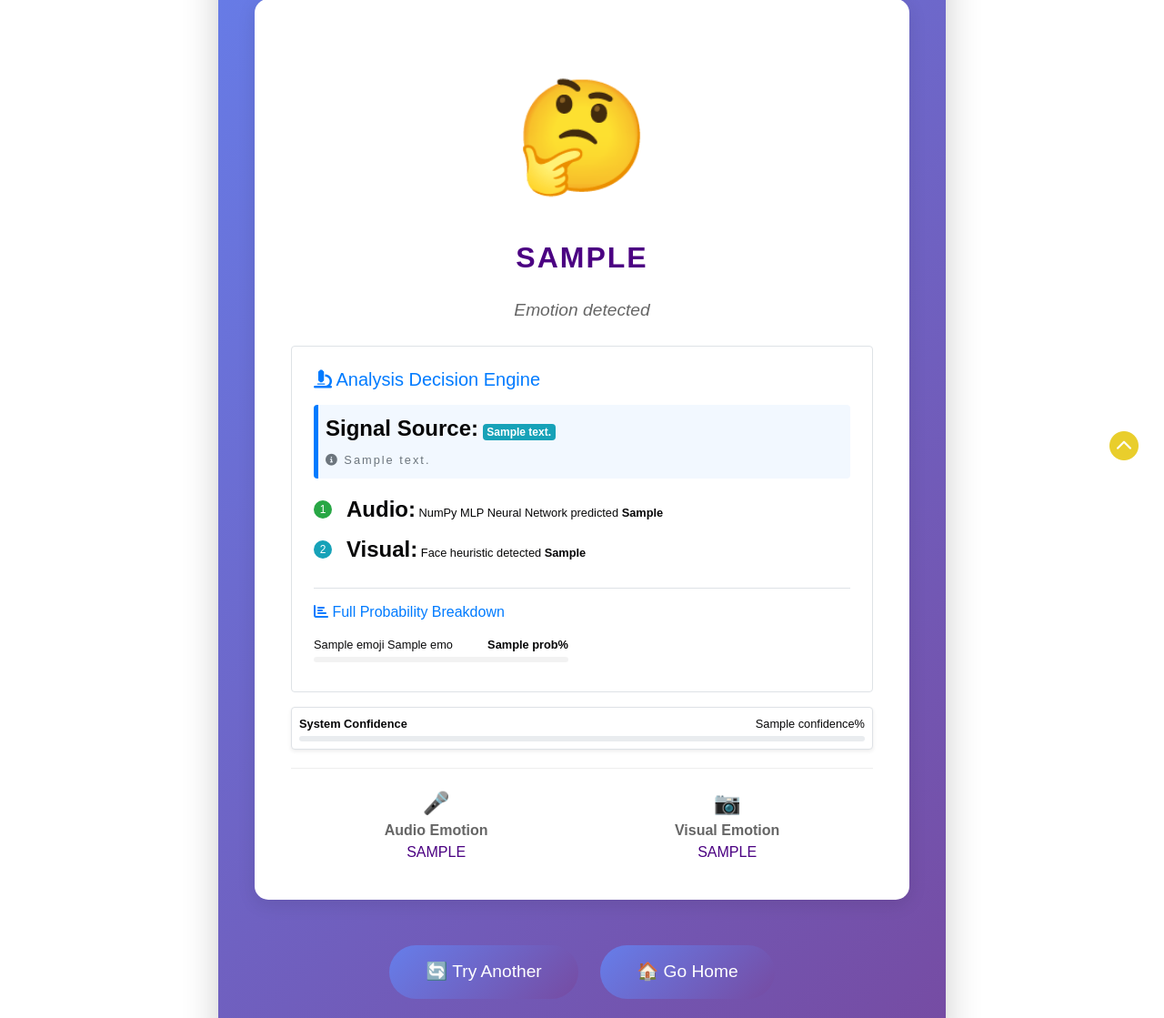
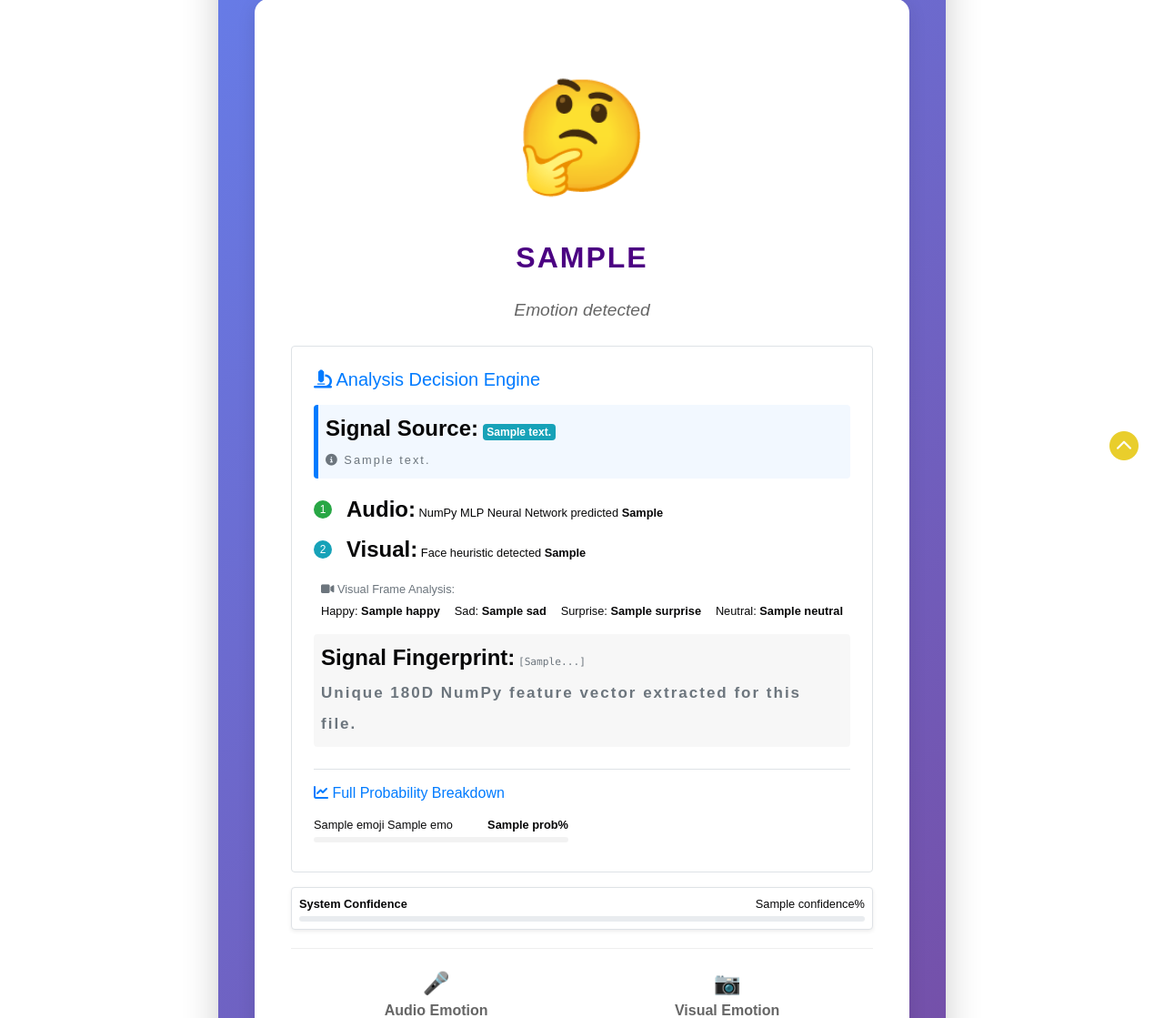
Before and after one commit to pr540/capestone-project-1, a Flask app: template templates/result.html in a window 1280 px wide. Shown: the part 260-1379 px from the top of the page at 91% size. Run offline with Flask 3, Linux system fonts and the light colour scheme; the template is opened without the code that fills it: most values are stand-ins (such as "Sample title", 1, 10 or a date in 2020); some libraries are stand-ins or nearby versions; some web fonts are replaced.

Commit message:
Fix model class mismatch and add detailed analysis path

```diff
--- a/analysis.py
+++ b/analysis.py
@@ -13,7 +13,7 @@ except ImportError:
 
 detector = {}
 model = None
-emotions = ['angry', 'disgust', 'fear', 'happy', 'neutral', 'ps', 'sad', 'surprise']
+emotions = ['angry', 'disgust', 'fear', 'happy', 'neutral', 'ps', 'sad']
 
 def get_detector():
     global detector
--- a/app.py
+++ b/app.py
@@ -148,16 +148,17 @@ def predict():
                         final_emo, final_conf, note = audio_emo, au_conf, "Audio-only analysis"
 
             # Prepare all emotions for breakdown
-            emotions_order = ['angry', 'disgust', 'fear', 'happy', 'neutral', 'ps', 'sad', 'surprise']
-            emoji_map = {'angry':'😠', 'disgust':'🤢', 'fear':'😨', 'happy':'😊', 'neutral':'😐', 'ps':'🤩', 'sad':'😢', 'surprise':'😲'}
+            emotions_order = ['angry', 'disgust', 'fear', 'happy', 'neutral', 'ps', 'sad']
+            emoji_map = {'angry':'😠', 'disgust':'🤢', 'fear':'😨', 'happy':'😊', 'neutral':'😐', 'ps':'🤩', 'sad':'😢'}
             label_map = {'ps': 'Pleasant Surprise'}
 
             for i, emo_id in enumerate(emotions_order):
-                prob = float(probs[i])
-                all_emotions_data.append({
-                    'id': emo_id, 'name': label_map.get(emo_id, emo_id).capitalize(),
-                    'emoji': emoji_map.get(emo_id, '❓'), 'prob': round(prob * 100, 1)
-                })
+                if i < len(probs):
+                    prob = float(probs[i])
+                    all_emotions_data.append({
+                        'id': emo_id, 'name': label_map.get(emo_id, emo_id).capitalize(),
+                        'emoji': emoji_map.get(emo_id, '❓'), 'prob': round(prob * 100, 1)
+                    })
             all_emotions_data = sorted(all_emotions_data, key=lambda x: x['prob'], reverse=True)
 
         # DB Storage
@@ -181,9 +182,15 @@ def predict():
             try: os.unlink(audio_path)
             except: pass
 
-    return render_template('result.html', predicted_emotion=final_emo, confidence=round(final_conf*100,1),
-                         visual_emotion=vis_emo, audio_emotion=audio_emo, note=note,
-                         all_emotions=all_emotions_data)
+        # Feature hint for the UI to show path differences
+        feat_hint = ""
+        if 'probs' in locals() and len(X) > 0:
+            feat_hint = ", ".join([f"{v:.2f}" for v in X[:5]]) # First 5 samples
+
+        return render_template('result.html', predicted_emotion=final_emo, confidence=round(final_conf*100,1),
+                             visual_emotion=vis_emo, audio_emotion=audio_emo, note=note,
+                             all_emotions=all_emotions_data, vis_stats=locals().get('vis_stats', {}),
+                             feat_hint=feat_hint)
 
 if __name__ == '__main__':
     try:
--- a/templates/result.html
+++ b/templates/result.html
@@ -159,8 +159,30 @@
       {% endif %}
 
       {% if all_emotions %}
+      {% if vis_stats %}
+      <div class="analysis-step mb-2 p-2 rounded" style="background: rgba(255,255,255,0.4);">
+        <div class="small text-muted mb-1"><i class="fas fa-video"></i> Visual Frame Analysis:</div>
+        <div class="d-flex justify-content-between small">
+          <span>Happy: <b>{{ vis_stats.happy }}</b></span>
+          <span>Sad: <b>{{ vis_stats.sad }}</b></span>
+          <span>Surprise: <b>{{ vis_stats.surprise }}</b></span>
+          <span>Neutral: <b>{{ vis_stats.neutral }}</b></span>
+        </div>
+      </div>
+      {% endif %}
+
+      {% if feat_hint %}
+      <div class="analysis-step mb-2 p-2 rounded" style="background: rgba(0,0,0,0.03);">
+        <div class="small">
+          <strong>Signal Fingerprint:</strong>
+          <code class="text-secondary" style="font-size: 0.7rem;">[{{ feat_hint }}...]</code>
+          <p class="mb-0 x-small text-muted mt-1">Unique 180D NumPy feature vector extracted for this file.</p>
+        </div>
+      </div>
+      {% endif %}
+
       <div class="mt-4 pt-3 border-top">
-        <h6 class="text-primary mb-3"><i class="fas fa-chart-bar"></i> Full Probability Breakdown</h6>
+        <h6 class="text-primary mb-3"><i class="fas fa-chart-line"></i> Full Probability Breakdown</h6>
         <div class="row">
           {% for emo in all_emotions %}
           <div class="col-md-6 mb-2">
```
Also changed, not shown: inspect_npz.py (added, +19 -0 lines).
